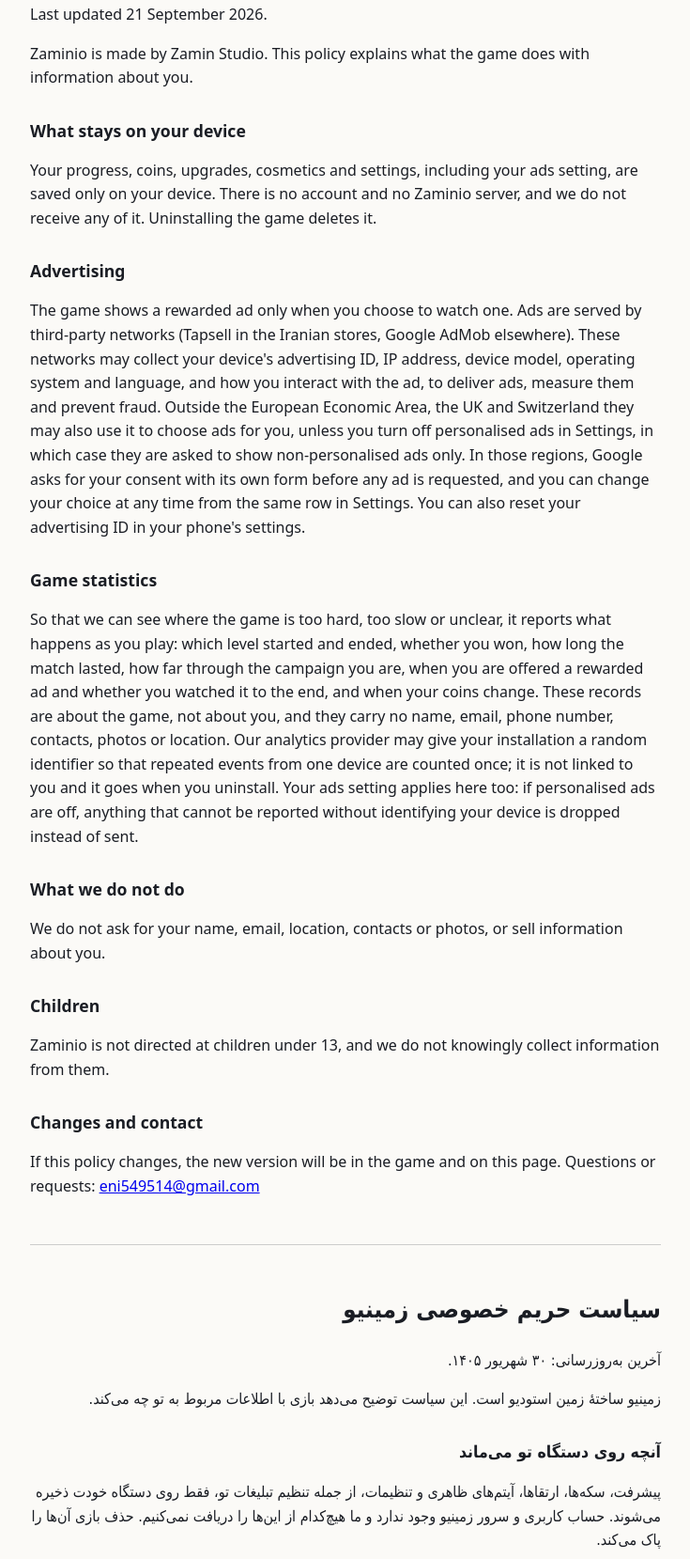
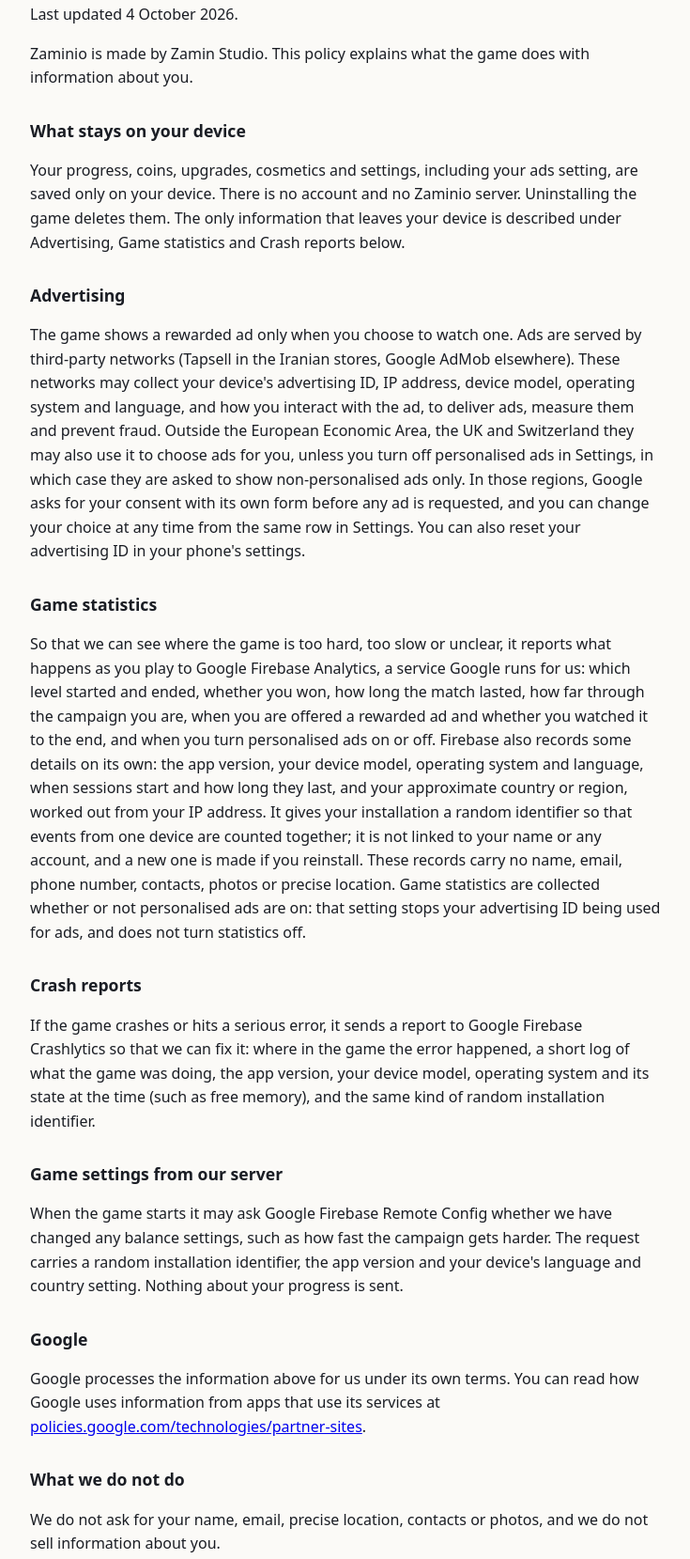
Before and after one commit to g0rb3sag/zaminio-privacy, a plain HTML site: page index.html in a window 1280 px wide. Shown: the part 138-1797 px from the top of the page at 94% size, without its empty margins (272-1007 px from the left). Drawn offline with Linux system fonts and the light colour scheme.

Commit message:
Name Firebase Analytics, Crashlytics and Remote Config (4 October 2026)

```diff
--- a/index.html
+++ b/index.html
@@ -20,21 +20,29 @@
 
 <section id="en">
 <h1>Zaminio privacy policy</h1>
-<p>Last updated 21 September 2026.</p>
+<p>Last updated 4 October 2026.</p>
 <p>Zaminio is made by Zamin Studio. This policy explains what the game does with information about you.</p>
 
 <h2>What stays on your device</h2>
-<p>Your progress, coins, upgrades, cosmetics and settings, including your ads setting, are saved only on your device. There is no account and no Zaminio server, and we do not receive any of it. Uninstalling the game deletes it.</p>
+<p>Your progress, coins, upgrades, cosmetics and settings, including your ads setting, are saved only on your device. There is no account and no Zaminio server. Uninstalling the game deletes them. The only information that leaves your device is described under Advertising, Game statistics and Crash reports below.</p>
 
 <h2>Advertising</h2>
 <p>The game shows a rewarded ad only when you choose to watch one. Ads are served by third-party networks (Tapsell in the Iranian stores, Google AdMob elsewhere). These networks may collect your device's advertising ID, IP address, device model, operating system and language, and how you interact with the ad, to deliver ads, measure them and prevent fraud. Outside the European Economic Area, the UK and Switzerland they may also use it to choose ads for you, unless you turn off personalised ads in Settings, in which case they are asked to show non-personalised ads only. In those regions, Google asks for your consent with its own form before any ad is requested, and you can change your choice at any time from the same row in Settings. You can also reset your advertising ID in your phone's settings.</p>
 
+<h2>Game statistics</h2>
+<p>So that we can see where the game is too hard, too slow or unclear, it reports what happens as you play to Google Firebase Analytics, a service Google runs for us: which level started and ended, whether you won, how long the match lasted, how far through the campaign you are, when you are offered a rewarded ad and whether you watched it to the end, and when you turn personalised ads on or off. Firebase also records some details on its own: the app version, your device model, operating system and language, when sessions start and how long they last, and your approximate country or region, worked out from your IP address. It gives your installation a random identifier so that events from one device are counted together; it is not linked to your name or any account, and a new one is made if you reinstall. These records carry no name, email, phone number, contacts, photos or precise location. Game statistics are collected whether or not personalised ads are on: that setting stops your advertising ID being used for ads, and does not turn statistics off.</p>
 
-<h2>Game statistics</h2>
-<p>So that we can see where the game is too hard, too slow or unclear, it reports what happens as you play: which level started and ended, whether you won, how long the match lasted, how far through the campaign you are, when you are offered a rewarded ad and whether you watched it to the end, and when your coins change. These records are about the game, not about you, and they carry no name, email, phone number, contacts, photos or location. Our analytics provider may give your installation a random identifier so that repeated events from one device are counted once; it is not linked to you and it goes when you uninstall. Your ads setting applies here too: if personalised ads are off, anything that cannot be reported without identifying your device is dropped instead of sent.</p>
+<h2>Crash reports</h2>
+<p>If the game crashes or hits a serious error, it sends a report to Google Firebase Crashlytics so that we can fix it: where in the game the error happened, a short log of what the game was doing, the app version, your device model, operating system and its state at the time (such as free memory), and the same kind of random installation identifier.</p>
+
+<h2>Game settings from our server</h2>
+<p>When the game starts it may ask Google Firebase Remote Config whether we have changed any balance settings, such as how fast the campaign gets harder. The request carries a random installation identifier, the app version and your device's language and country setting. Nothing about your progress is sent.</p>
+
+<h2>Google</h2>
+<p>Google processes the information above for us under its own terms. You can read how Google uses information from apps that use its services at <a href="https://policies.google.com/technologies/partner-sites">policies.google.com/technologies/partner-sites</a>.</p>
 
 <h2>What we do not do</h2>
-<p>We do not ask for your name, email, location, contacts or photos, or sell information about you.</p>
+<p>We do not ask for your name, email, precise location, contacts or photos, and we do not sell information about you.</p>
 
 <h2>Children</h2>
 <p>Zaminio is not directed at children under 13, and we do not knowingly collect information from them.</p>
@@ -47,21 +55,29 @@
 
 <section id="fa" class="fa" lang="fa">
 <h1>سیاست حریم خصوصی زمینیو</h1>
-<p>آخرین به‌روزرسانی: ۳۰ شهریور ۱۴۰۵.</p>
+<p>آخرین به‌روزرسانی: ۱۲ مهر ۱۴۰۵.</p>
 <p>زمینیو ساختهٔ زمین استودیو است. این سیاست توضیح می‌دهد بازی با اطلاعات مربوط به تو چه می‌کند.</p>
 
 <h2>آنچه روی دستگاه تو می‌ماند</h2>
-<p>پیشرفت، سکه‌ها، ارتقاها، آیتم‌های ظاهری و تنظیمات، از جمله تنظیم تبلیغات تو، فقط روی دستگاه خودت ذخیره می‌شوند. حساب کاربری و سرور زمینیو وجود ندارد و ما هیچ‌کدام از این‌ها را دریافت نمی‌کنیم. حذف بازی آن‌ها را پاک می‌کند.</p>
+<p>پیشرفت، سکه‌ها، ارتقاها، آیتم‌های ظاهری و تنظیمات، از جمله تنظیم تبلیغات تو، فقط روی دستگاه خودت ذخیره می‌شوند. حساب کاربری و سرور زمینیو وجود ندارد. حذف بازی آن‌ها را پاک می‌کند. تنها اطلاعاتی که از دستگاه تو بیرون می‌رود در بخش‌های تبلیغات، آمار بازی و گزارش خطا در ادامه آمده است.</p>
 
 <h2>تبلیغات</h2>
 <p>بازی فقط وقتی خودت بخواهی تبلیغ جایزه‌دار نشان می‌دهد. تبلیغ‌ها را شبکه‌های تبلیغاتی دیگر نمایش می‌دهند (تپسل در فروشگاه‌های ایرانی، Google AdMob در جاهای دیگر). این شبکه‌ها ممکن است شناسهٔ تبلیغاتی دستگاه، نشانی IP، مدل دستگاه، سیستم‌عامل، زبان و نحوهٔ تعامل تو با تبلیغ را برای نمایش و سنجش تبلیغ و جلوگیری از تقلب جمع‌آوری کنند. بیرون از منطقهٔ اقتصادی اروپا، بریتانیا و سوئیس ممکن است از این اطلاعات برای انتخاب تبلیغ هم استفاده کنند، مگر اینکه تبلیغات شخصی‌سازی‌شده را در تنظیمات خاموش کنی؛ در آن صورت از آن‌ها خواسته می‌شود فقط تبلیغ بدون شخصی‌سازی نشان دهند. در آن مناطق، Google پیش از درخواست هر تبلیغ با فرم خودش از تو اجازه می‌گیرد و هر وقت بخواهی می‌توانی انتخابت را از همان گزینه در تنظیمات تغییر دهی. همچنین می‌توانی شناسهٔ تبلیغاتی را در تنظیمات گوشی بازنشانی کنی.</p>
 
+<h2>آمار بازی</h2>
+<p>برای اینکه بفهمیم بازی کجا سخت، کند یا گیج‌کننده است، بازی آنچه را در حین بازی می‌گذرد به Google Firebase Analytics، سرویسی که Google برای ما اجرا می‌کند، گزارش می‌دهد: کدام مرحله شروع و تمام شد، بردی یا نه، مسابقه چقدر طول کشید، در کارزار تا کجا رسیده‌ای، کِی تبلیغ جایزه‌دار به تو پیشنهاد می‌شود و آن را تا آخر می‌بینی یا نه، و کِی تبلیغات شخصی‌سازی‌شده را روشن یا خاموش می‌کنی. Firebase خودش هم چند چیز را ثبت می‌کند: نسخهٔ بازی، مدل دستگاه، سیستم‌عامل و زبان آن، زمان شروع و طول هر بار بازی، و کشور یا منطقهٔ تقریبی تو که از نشانی IP به دست می‌آید. Firebase به نصب تو شناسه‌ای تصادفی می‌دهد تا رویدادهای یک دستگاه با هم شمرده شوند؛ این شناسه به نام یا حسابی وصل نیست و اگر بازی را دوباره نصب کنی شناسهٔ تازه‌ای ساخته می‌شود. در این گزارش‌ها نام، ایمیل، شمارهٔ تلفن، مخاطبان، عکس یا موقعیت مکانی دقیق نیست. آمار بازی چه تبلیغات شخصی‌سازی‌شده روشن باشد چه خاموش جمع می‌شود: آن تنظیم جلوی استفاده از شناسهٔ تبلیغاتی تو برای تبلیغ را می‌گیرد و آمار را خاموش نمی‌کند.</p>
 
-<h2>آمار بازی</h2>
-<p>برای اینکه بفهمیم بازی کجا سخت، کند یا گیج‌کننده است، بازی گزارش می‌دهد در حین بازی چه می‌گذرد: کدام مرحله شروع و تمام شد، بردی یا نه، مسابقه چقدر طول کشید، در کارزار تا کجا رسیده‌ای، کِی تبلیغ جایزه‌دار به تو پیشنهاد می‌شود و آن را تا آخر می‌بینی یا نه، و کِی سکه‌هایت تغییر می‌کند. این‌ها دربارهٔ بازی هستند، نه دربارهٔ تو، و نام، ایمیل، شمارهٔ تلفن، مخاطبان، عکس یا موقعیت مکانی در آن‌ها نیست. ارائه‌دهندهٔ آمار ما ممکن است به نصب تو شناسه‌ای تصادفی بدهد تا رویدادهای تکراری یک دستگاه یک بار شمرده شوند؛ این شناسه به تو وصل نیست و با حذف بازی از بین می‌رود. تنظیم تبلیغات تو اینجا هم اعمال می‌شود: اگر تبلیغات شخصی‌سازی‌شده خاموش باشد، هر چیزی که بدون شناسایی دستگاه تو قابل گزارش نباشد فرستاده نمی‌شود.</p>
+<h2>گزارش خطا</h2>
+<p>اگر بازی از کار بیفتد یا به خطای جدی بخورد، گزارشی به Google Firebase Crashlytics می‌فرستد تا بتوانیم درستش کنیم: خطا کجای بازی رخ داد، شرح کوتاهی از آنچه بازی در حال انجامش بود، نسخهٔ بازی، مدل دستگاه، سیستم‌عامل و وضعیت دستگاه در آن لحظه (مثل حافظهٔ آزاد)، و همان نوع شناسهٔ تصادفی نصب.</p>
+
+<h2>تنظیمات بازی از سرور ما</h2>
+<p>بازی هنگام شروع ممکن است از Google Firebase Remote Config بپرسد آیا تنظیمات توازن بازی را، مثلاً سرعت سخت‌تر شدن کارزار، تغییر داده‌ایم. این درخواست یک شناسهٔ تصادفی نصب، نسخهٔ بازی و تنظیم زبان و کشور دستگاه تو را همراه دارد. چیزی از پیشرفت تو فرستاده نمی‌شود.</p>
+
+<h2>Google</h2>
+<p>Google اطلاعات بالا را برای ما و طبق شرایط خودش پردازش می‌کند. نحوهٔ استفادهٔ Google از اطلاعات برنامه‌هایی که از سرویس‌هایش استفاده می‌کنند را می‌توانی در <a href="https://policies.google.com/technologies/partner-sites">policies.google.com/technologies/partner-sites</a> بخوانی.</p>
 
 <h2>آنچه انجام نمی‌دهیم</h2>
-<p>نام، ایمیل، موقعیت مکانی، مخاطبان یا عکس‌های تو را نمی‌خواهیم و اطلاعاتی دربارهٔ تو نمی‌فروشیم.</p>
+<p>نام، ایمیل، موقعیت مکانی دقیق، مخاطبان یا عکس‌های تو را نمی‌خواهیم و اطلاعاتی دربارهٔ تو نمی‌فروشیم.</p>
 
 <h2>کودکان</h2>
 <p>زمینیو برای کودکان زیر ۱۳ سال ساخته نشده و ما آگاهانه از آن‌ها اطلاعاتی جمع نمی‌کنیم.</p>
```
